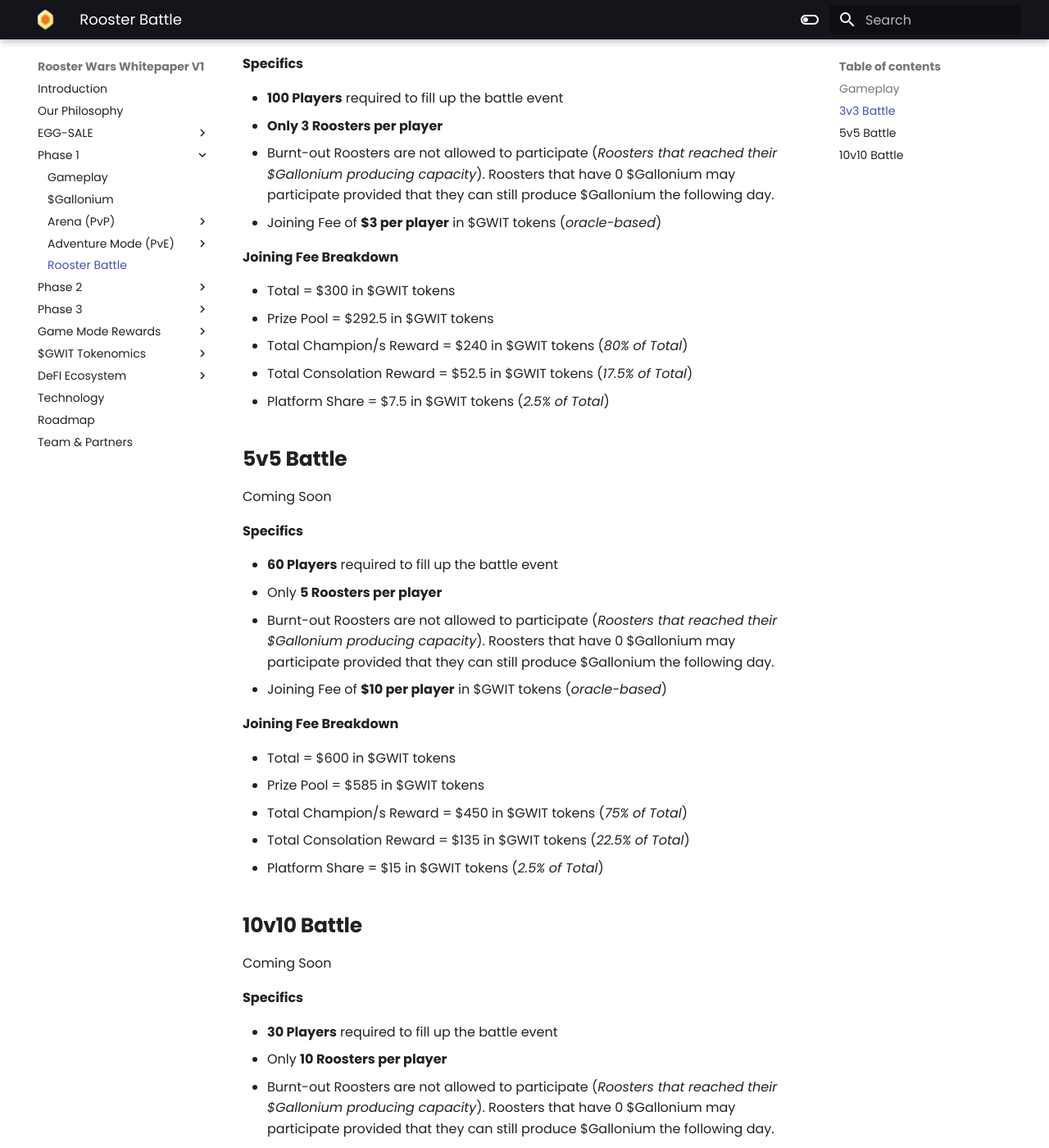
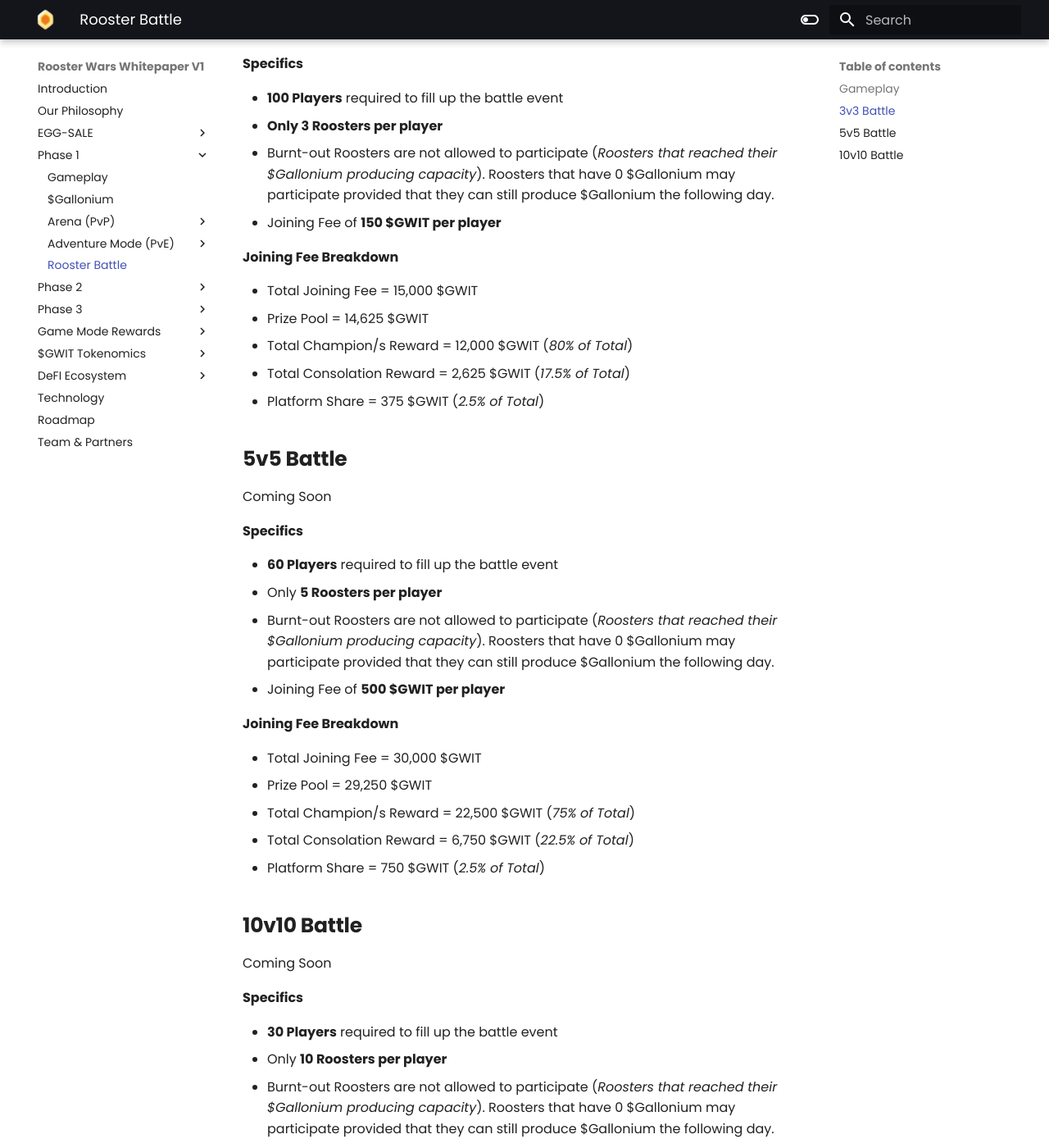
Before and after one commit to AshtreeBV/roosterwars-whitepaper, an MkDocs documentation site: the page built from docs/phase1/rooster-battle.md, in a window 1280 px wide and 1400 px high, scrolled down 1056 px. Shown: the whole window at 82% size. Built offline with MkDocs 1.6.1 and Material for MkDocs 9.7.7, drawn with Linux system fonts in a browser that asks for light colours; some of the changed text lies outside the part shown.

Commit message:
rooster-battle fixed rewards

```diff
--- a/docs/phase1/rooster-battle.md
+++ b/docs/phase1/rooster-battle.md
@@ -28,15 +28,15 @@ This will be the current mode available for Rooster Battle upon game release. Th
 - **100 Players** required to fill up the battle event
 - **Only 3 Roosters per player**
 - Burnt-out Roosters are not allowed to participate (_Roosters that reached their $Gallonium producing capacity_). Roosters that have 0 $Gallonium may participate provided that they can still produce $Gallonium the following day.
-- Joining Fee of **$3 per player** in $GWIT tokens (_oracle-based_)
+- Joining Fee of **150 $GWIT per player**
 
 **Joining Fee Breakdown**
 
-- Total = $300 in $GWIT tokens
-- Prize Pool = $292.5 in $GWIT tokens
-- Total Champion/s Reward = $240 in $GWIT tokens (_80% of Total_)
-- Total Consolation Reward = $52.5 in $GWIT tokens (_17.5% of Total_)
-- Platform Share = $7.5 in $GWIT tokens (_2.5% of Total_)
+- Total Joining Fee = 15,000 $GWIT
+- Prize Pool = 14,625 $GWIT
+- Total Champion/s Reward = 12,000 $GWIT (_80% of Total_)
+- Total Consolation Reward = 2,625 $GWIT (_17.5% of Total_)
+- Platform Share = 375 $GWIT (_2.5% of Total_)
 
 ## **5v5 Battle**
 
@@ -47,15 +47,15 @@ Coming Soon
 - **60 Players** required to fill up the battle event
 - Only **5 Roosters per player**
 - Burnt-out Roosters are not allowed to participate (_Roosters that reached their $Gallonium producing capacity_). Roosters that have 0 $Gallonium may participate provided that they can still produce $Gallonium the following day.
-- Joining Fee of **$10 per player** in $GWIT tokens (_oracle-based_)
+- Joining Fee of **500 $GWIT per player**
 
 **Joining Fee Breakdown**
 
-- Total = $600 in $GWIT tokens
-- Prize Pool = $585 in $GWIT tokens
-- Total Champion/s Reward = $450 in $GWIT tokens (_75% of Total_)
-- Total Consolation Reward = $135 in $GWIT tokens (_22.5% of Total_)
-- Platform Share = $15 in $GWIT tokens (_2.5% of Total_)
+- Total Joining Fee = 30,000 $GWIT
+- Prize Pool = 29,250 $GWIT
+- Total Champion/s Reward = 22,500 $GWIT (_75% of Total_)
+- Total Consolation Reward = 6,750 $GWIT (_22.5% of Total_)
+- Platform Share = 750 $GWIT (_2.5% of Total_)
 
 ## **10v10 Battle**
 
@@ -66,12 +66,12 @@ Coming Soon
 - **30 Players** required to fill up the battle event
 - Only **10 Roosters per player**
 - Burnt-out Roosters are not allowed to participate (_Roosters that reached their $Gallonium producing capacity_). Roosters that have 0 $Gallonium may participate provided that they can still produce $Gallonium the following day.
-- Joining Fee of **$30 per player** in $GWIT tokens (_oracle-based_)
+- Joining Fee of **1,500 $GWIT per player**
 
 **Joining Fee Breakdown**
 
-- Total = $900 in $GWIT tokens
-- Prize Pool = $877.5 in $GWIT tokens
-- Total Champion/s Reward = $630 in $GWIT tokens (_70% of Total_)
-- Total Consolation Reward = $247.5 in $GWIT tokens (_27.5% of Total_)
-- Platform Share = $22.5 in $GWIT tokens (_2.5% of Total_)
+- Total Joining Fee = 45,000 $GWIT
+- Prize Pool = 43,875 $GWIT
+- Total Champion/s Reward = 31,500 $GWIT (_70% of Total_)
+- Total Consolation Reward = 12,375 $GWIT (_27.5% of Total_)
+- Platform Share = 1,125 $GWIT (_2.5% of Total_)
--- a/mkdocs.yml
+++ b/mkdocs.yml
@@ -60,6 +60,7 @@ nav:
       - Arena: game-rewards/reward-arena.md
       - Adventure: game-rewards/reward-adventure.md
       - Season: game-rewards/reward-season.md
+      - Rooster Battle: game-rewards/reward-battle.md
       #- FAQ: game-rewards/reward-faqs.md
   - $GWIT Tokenomics:
       - Utility: tokenomics/utility.md
```
Also changed, not shown: docs/game-rewards/reward-battle.md (added, +31 -0 lines), docs/game-rewards/reward-season.md (+9 -9 lines).
